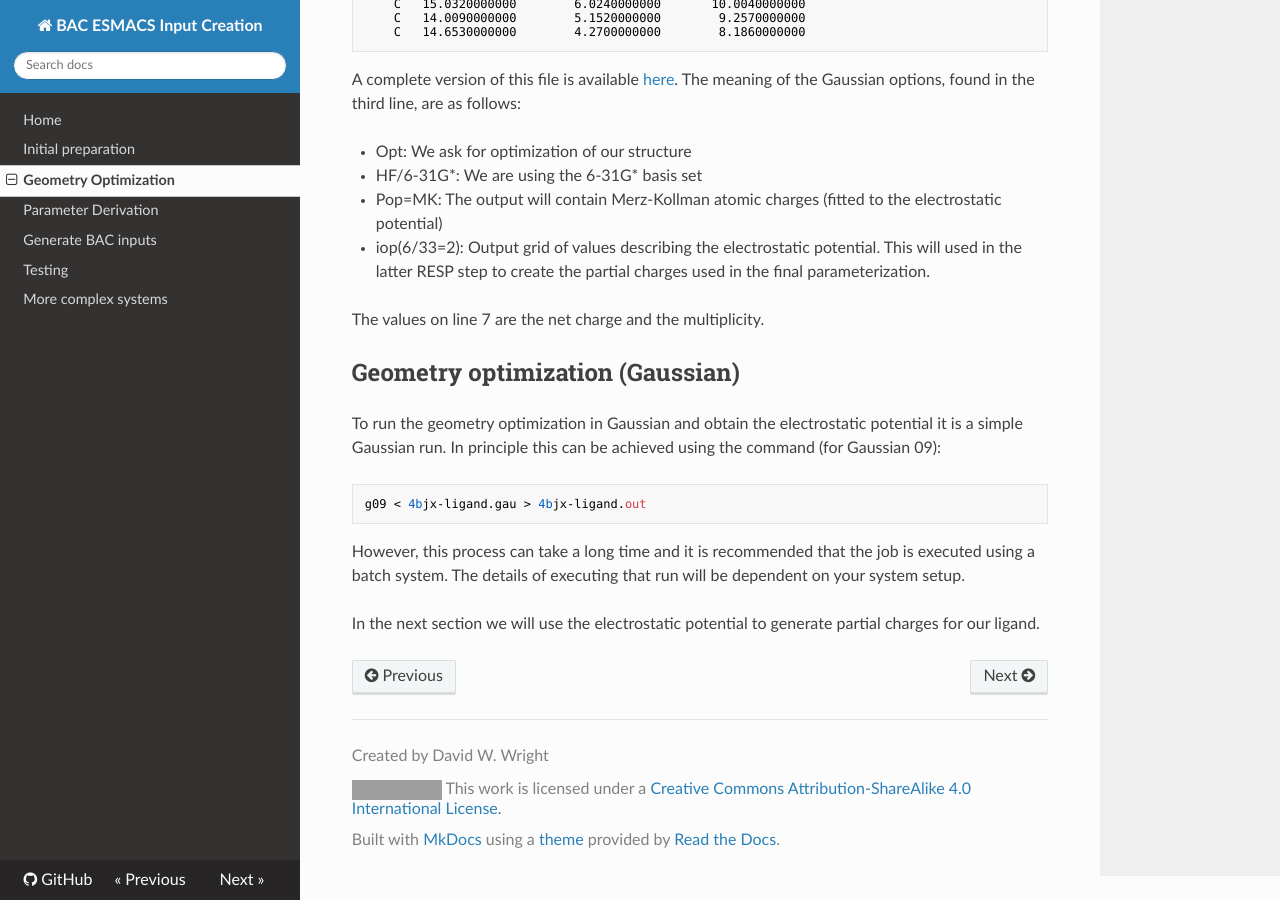
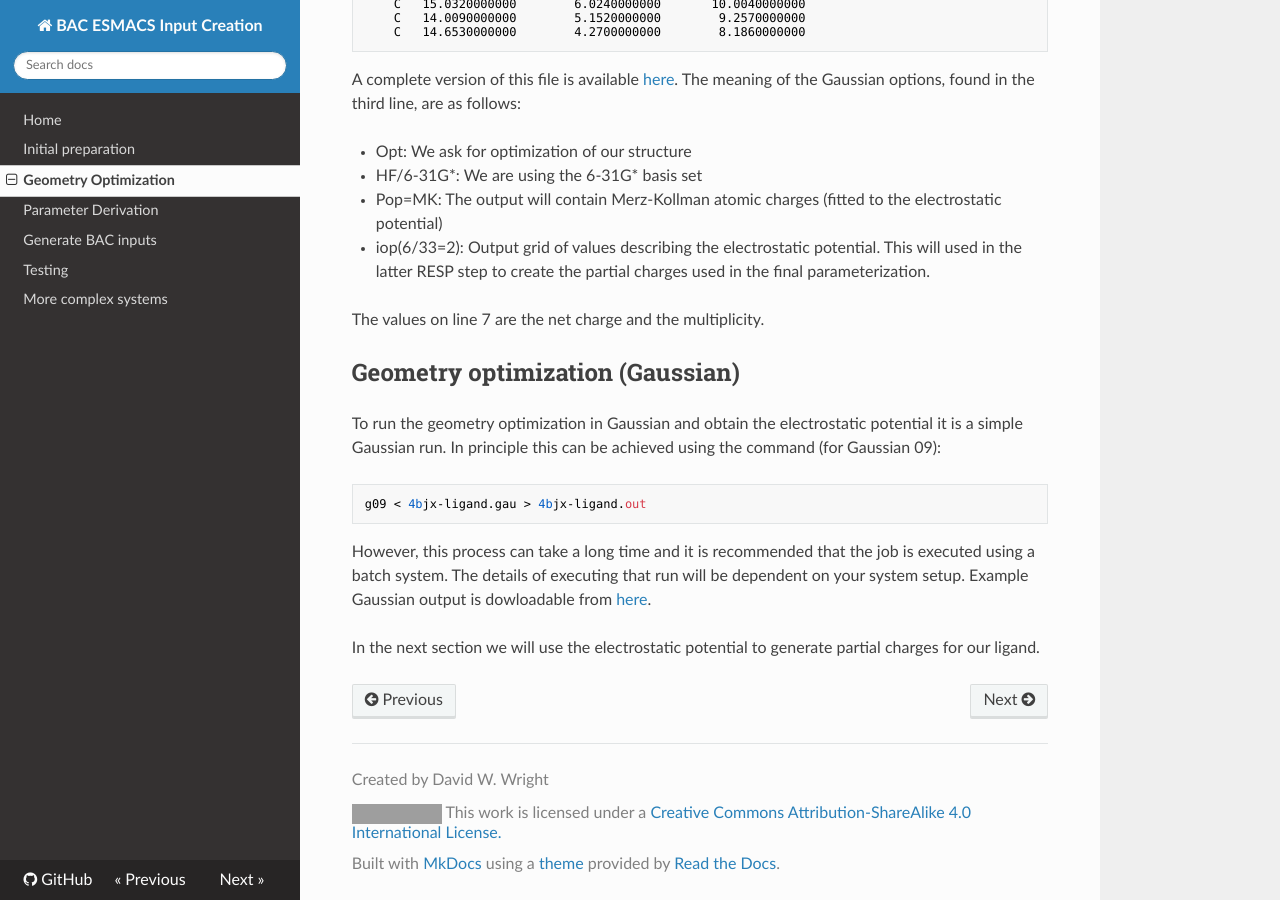
Before and after one commit to UCL-CCS/esmacs-input-creation-docs, an MkDocs documentation site: the page built from docs/geometry_optimization.md, in a window 1280 px wide and 900 px high, scrolled down 962 px. Built offline with MkDocs 1.6.1, drawn with Linux system fonts in a browser that asks for light colours; nearby versions of some CDN libraries; old or Windows-style settings are respelled for this version of MkDocs; grey boxes are pictures that could not be loaded.

Commit message:
Add example Gaussian output

````diff
--- a/docs/geometry_optimization.md
+++ b/docs/geometry_optimization.md
@@ -60,6 +60,8 @@ In principle this can be achieved using the command (for Gaussian 09):
 g09 < 4bjx-ligand.gau > 4bjx-ligand.out
 ```
 
-However, this process can take a long time and it is recommended that the job is executed using a batch system. The details of executing that run will be dependent on your system setup.
+However, this process can take a long time and it is recommended that the job is executed using a batch system.
+The details of executing that run will be dependent on your system setup.
+Example Gaussian output is dowloadable from [here](examples/4bjx-ligand.out).
 
 In the next section we will use the electrostatic potential to generate partial charges for our ligand.
````
Also changed, not shown: 1 other file.
